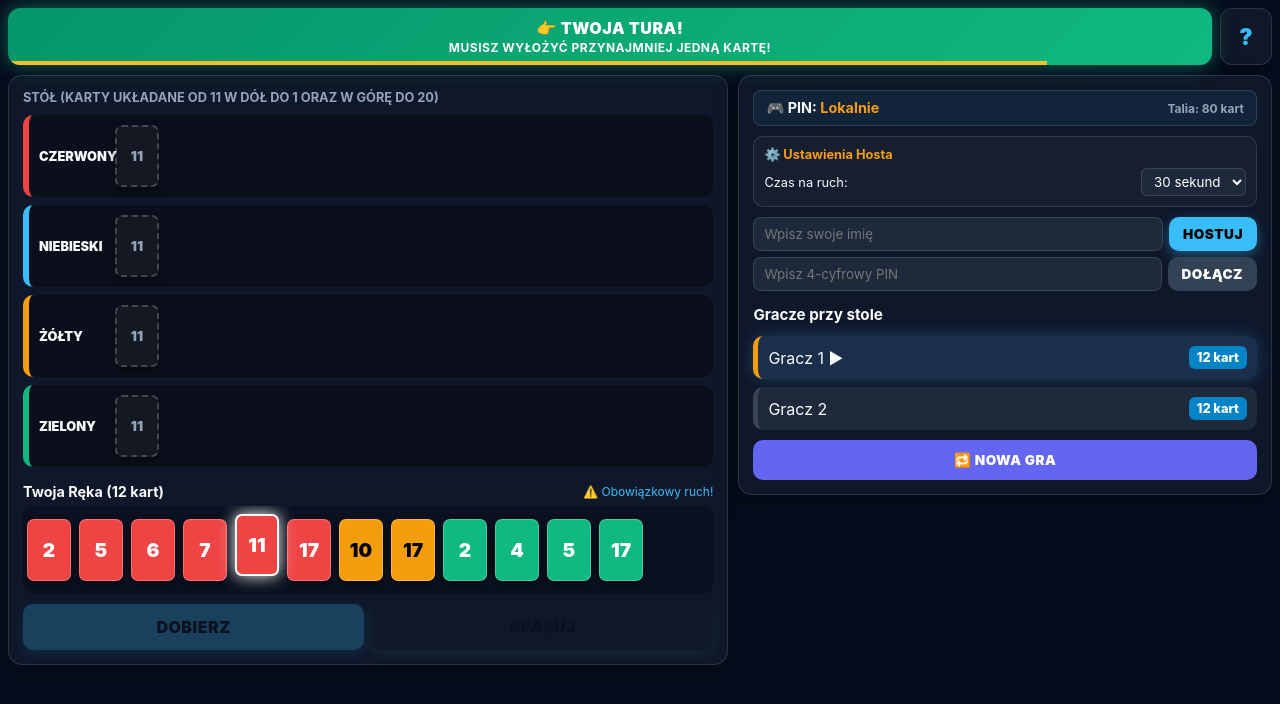
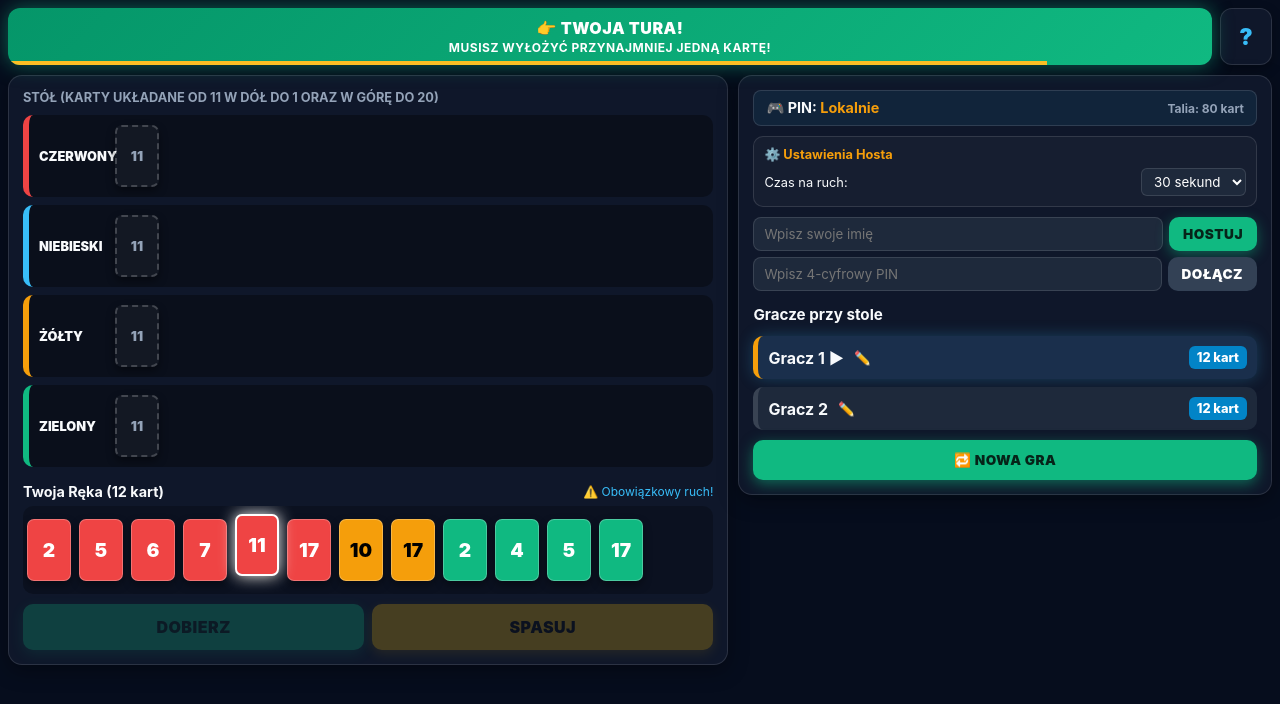
Before and after one commit to mikpopowscy-del/11, a plain HTML site: page index.html in a window 1280 px wide. Drawn offline with Linux system fonts and the light colour scheme.

Commit message:
Update index.html

```diff
--- a/index.html
+++ b/index.html
@@ -83,7 +83,7 @@
   }
   .btn-help-corner:active { transform: scale(0.94); }
 
-  /* GŁÓWNY UKŁAD (PC 2-KOLUMNY, TELEFON 1-KOLUMNA) */
+  /* GŁÓWNY UKŁAD */
   .main-grid {
     display: flex;
     flex-direction: column;
@@ -177,7 +177,7 @@
   }
   .hand-card:active { transform: scale(0.92); }
 
-  /* PRZYCISKI AKCJI (DOBIERZ / SPASUJ) */
+  /* PRZYCISKI AKCJI (ZIELONY DOBIERZ I ZAGRAJ PONOWNIE) */
   .controls-grid { display: grid; grid-template-columns: 1fr 1fr; gap: 8px; }
   button.action-btn {
     cursor: pointer;
@@ -192,10 +192,24 @@
   }
   button.action-btn:active:not(:disabled) { transform: scale(0.96); }
   button:disabled { opacity: 0.25; cursor: not-allowed; }
-  .btn-draw { background: var(--accent); color: #000; box-shadow: 0 4px 12px rgba(56, 189, 248, 0.4); }
-  .btn-pass { background: var(--success); color: #000; box-shadow: 0 4px 12px rgba(34, 197, 94, 0.4); }
 
-  /* PRAWY PANEL (GRACZE & USTAWIENIA HOSTA) */
+  .btn-draw {
+    background: #10b981;
+    color: #062419;
+    box-shadow: 0 4px 14px rgba(16, 185, 129, 0.45);
+  }
+  .btn-pass {
+    background: #eab308;
+    color: #000;
+    box-shadow: 0 4px 12px rgba(234, 179, 8, 0.4);
+  }
+  .btn-restart {
+    background: #10b981;
+    color: #062419;
+    box-shadow: 0 4px 14px rgba(16, 185, 129, 0.5);
+  }
+
+  /* PRAWY PANEL */
   .pin-badge {
     background: rgba(56, 189, 248, 0.08);
     border: 1px solid var(--border);
@@ -234,9 +248,28 @@
     box-shadow: 0 0 15px rgba(56, 189, 248, 0.25);
   }
 
+  .player-name-wrapper {
+    display: flex;
+    align-items: center;
+    gap: 6px;
+  }
+  .btn-rename {
+    background: none;
+    border: none;
+    color: #94a3b8;
+    cursor: pointer;
+    font-size: 0.85rem;
+    padding: 2px 4px;
+    border-radius: 4px;
+  }
+  .btn-rename:hover {
+    color: var(--accent);
+    background: rgba(255, 255, 255, 0.08);
+  }
+
   .score-pill { background: #0284c7; color: #fff; font-size: 0.8rem; font-weight: 800; padding: 4px 8px; border-radius: 6px; }
 
-  /* MODAL Z ZASADAMI */
+  /* MODALE */
   .rules-modal, .winner-modal {
     position: fixed; top: 0; left: 0; width: 100%; height: 100%;
     background: rgba(0,0,0,0.85); display: none; justify-content: center; align-items: center;
@@ -340,7 +373,7 @@
       <div class="players-scroll" id="players-list"></div>
 
       <div style="display:flex; gap:8px; margin-top:auto;" id="host-controls">
-        <button class="action-btn" style="background:#6366f1; color:#fff; flex:1; font-size:0.85rem; padding:12px;" onclick="startNewGame()">🔁 Nowa Gra</button>
+        <button class="action-btn btn-restart" style="width:100%; padding:12px; font-size:0.85rem;" onclick="startNewGame()">🔁 Nowa Gra</button>
       </div>
     </div>
   </div>
@@ -369,7 +402,7 @@
     <div style="font-size: 0.9rem; font-weight: 800; color: var(--yellow); text-transform: uppercase;">Zwycięzca Gry!</div>
     <div id="winner-name-display" style="font-size: 1.8rem; font-weight: 900; color: #fff; margin: 8px 0;">GRACZ</div>
     <p style="font-size: 0.85rem; color: var(--text-muted); margin-bottom: 16px;">Pozbył się wszystkich kart z ręki!</p>
-    <button class="action-btn btn-pass" style="width: 100%;" onclick="startNewGame()">Zagraj Ponownie</button>
+    <button class="action-btn btn-restart" style="width: 100%; padding: 14px;" onclick="startNewGame()">ZAGRAJ PONOWNIE</button>
   </div>
 </div>
 
@@ -394,7 +427,7 @@ let cardsPlayedThisTurn = 0;
 let hasDrawnThisTurn = false;
 
 // TIMER HOSTA
-let turnTimeLimit = 30; // sekundy (0 = bez limitu)
+let turnTimeLimit = 30;
 let timeLeft = 30;
 let timerInterval = null;
 
@@ -438,7 +471,6 @@ function startNewGame() {
     green: { min: null, max: null }
   };
 
-  // Każdy gracz otrzymuje po 12 kart na start
   players.forEach(p => {
     p.hand = [];
     for (let k = 0; k < 12; k++) {
@@ -456,6 +488,17 @@ function startNewGame() {
   render();
 }
 
+// ZMIANA NAZWY POSTACI
+function renamePlayer(idx) {
+  const p = players[idx];
+  const newName = prompt("Wpisz nowe imię gracza:", p.name);
+  if (newName && newName.trim() !== "") {
+    p.name = newName.trim();
+    broadcastState();
+    render();
+  }
+}
+
 function canPlayCard(card) {
   const lane = board[card.color];
   if (card.value === 11) {
@@ -469,7 +512,6 @@ function hasAnyPlayableCard(hand) {
   return hand.some(c => canPlayCard(c));
 }
 
-// WYŁOŻENIE KARTY Z RĘKI
 function playCard(cardIdx) {
   const p = players[activePlayerIndex];
   const isOnline = !!mqttClient;
@@ -508,13 +550,11 @@ function playCard(cardIdx) {
   render();
 }
 
-// AKCJA DOBIERZ
 function actionDraw() {
   const p = players[activePlayerIndex];
   const isOnline = !!mqttClient;
   if (isOnline && p.id !== myClientId) return;
 
-  // ZASADA: Nie można dobierać jeśli gracz ma pasującą kartę lub już dobrał
   if (hasAnyPlayableCard(p.hand) && cardsPlayedThisTurn === 0) return;
   if (hasDrawnThisTurn) return;
 
@@ -533,13 +573,11 @@ function actionDraw() {
   render();
 }
 
-// AKCJA SPASUJ
 function actionPass() {
   const p = players[activePlayerIndex];
   const isOnline = !!mqttClient;
   if (isOnline && p.id !== myClientId) return;
 
-  // ZASADA: Nie można spasować bez zagrania karty (chyba że gracz dobrał z talii)
   if (cardsPlayedThisTurn === 0 && !hasDrawnThisTurn) return;
 
   if (isOnline && !isHost) {
@@ -559,7 +597,6 @@ function nextTurn() {
   render();
 }
 
-// LICZNIK CZASU TURY
 function startTurnTimer() {
   clearInterval(timerInterval);
   if (turnTimeLimit <= 0) {
@@ -573,7 +610,6 @@ function startTurnTimer() {
     if (timeLeft <= 0) {
       clearInterval(timerInterval);
       if (isHost) {
-        // Auto ruch po upływie czasu: jeśli gracz nie dołożył, dobiera kartę i tura mija
         const p = players[activePlayerIndex];
         if (cardsPlayedThisTurn === 0 && !hasDrawnThisTurn && deck.length > 0) {
           p.hand.push(deck.pop());
@@ -612,7 +648,6 @@ function showWinner(name) {
 function openRulesModal() { document.getElementById("rules-modal").style.display = "flex"; }
 function closeRulesModal() { document.getElementById("rules-modal").style.display = "none"; }
 
-// SYNCHRONIZACJA SIECIOWA (MQTT)
 function broadcastState() {
   if (!isHost || !mqttClient || !currentRoomTopic) return;
   const payload = {
@@ -724,7 +759,6 @@ function joinRoom() {
   });
 }
 
-// RENDEROWANIE INTERFEJSU
 function render() {
   const isOnline = !!mqttClient;
   const currPlayer = players[activePlayerIndex];
@@ -734,7 +768,7 @@ function render() {
   const myPlayableCards = myPlayer && myPlayer.hand ? myPlayer.hand.filter(c => canPlayCard(c)) : [];
   const hasPlayable = myPlayableCards.length > 0;
 
-  // Baner Tury
+  // Baner tury
   const turnBanner = document.getElementById("global-turn-banner");
   const turnText = document.getElementById("turn-text");
   const turnSub = document.getElementById("turn-sub-text");
@@ -749,7 +783,7 @@ function render() {
     } else if (hasDrawnThisTurn) {
       turnSub.innerText = "Dobrano kartę. Wyłóż ją lub spasuj.";
     } else {
-      turnSub.innerText = "Brak ruchu na stole. Dobierz kartę z talii.";
+      turnSub.innerText = "Brak pasujących kart. Dobierz z talii.";
     }
   } else {
     turnBanner.className = "turn-banner other-turn";
@@ -757,7 +791,7 @@ function render() {
     turnSub.innerText = "";
   }
 
-  // Lista graczy
+  // Lista graczy z opcją zmiany imienia
   const pList = document.getElementById("players-list");
   pList.innerHTML = "";
   players.forEach((p, idx) => {
@@ -765,13 +799,16 @@ function render() {
     const isMe = p.id === myClientId;
     pList.innerHTML += `
       <div class="player-slot ${isAct ? 'active' : ''}">
-        <span style="${isMe ? 'color:var(--accent); font-weight:900;' : ''}">${p.name} ${isAct ? '▶' : ''}</span>
+        <div class="player-name-wrapper">
+          <span style="${isMe ? 'color:var(--accent); font-weight:900;' : 'font-weight:bold;'}">${p.name} ${isAct ? '▶' : ''}</span>
+          <button class="btn-rename" onclick="renamePlayer(${idx})" title="Zmień imię">✏️</button>
+        </div>
         <span class="score-pill">${p.hand.length} kart</span>
       </div>
     `;
   });
 
-  // Stół (Rzędy 4 kolorów)
+  // Stół (Rzędy)
   const lanesBox = document.getElementById("board-lanes");
   lanesBox.innerHTML = "";
   COLORS.forEach(color => {
@@ -815,12 +852,10 @@ function render() {
     });
   }
 
-  // LOGIKA PRZYCISKÓW (OBOWIĄZEK RUCHU)
-  // DOBIERZ: Dostępne tylko gdy gracz NIE ma pasującej karty i jeszcze w tej turze nie dobrał
+  // PRZYCISKI
   const canDraw = isMyTurn && !hasDrawnThisTurn && (cardsPlayedThisTurn === 0 && !hasPlayable);
   document.getElementById("btn-draw").disabled = !canDraw;
 
-  // SPASUJ: Dostępne tylko gdy wyłożono min. 1 kartę LUB gdy gracz dobrał już z talii
   const canPass = isMyTurn && (cardsPlayedThisTurn > 0 || hasDrawnThisTurn);
   document.getElementById("btn-pass").disabled = !canPass;
 }
```
